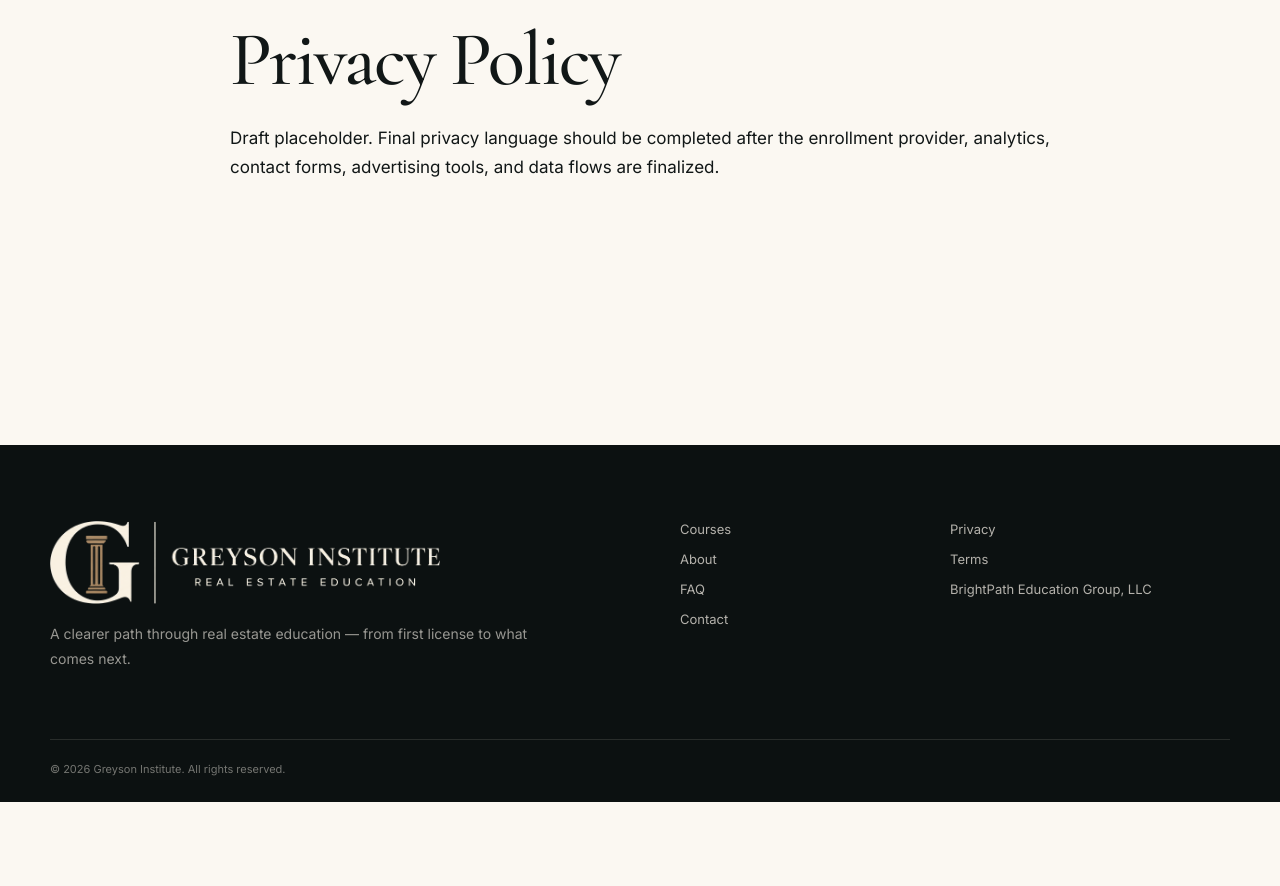
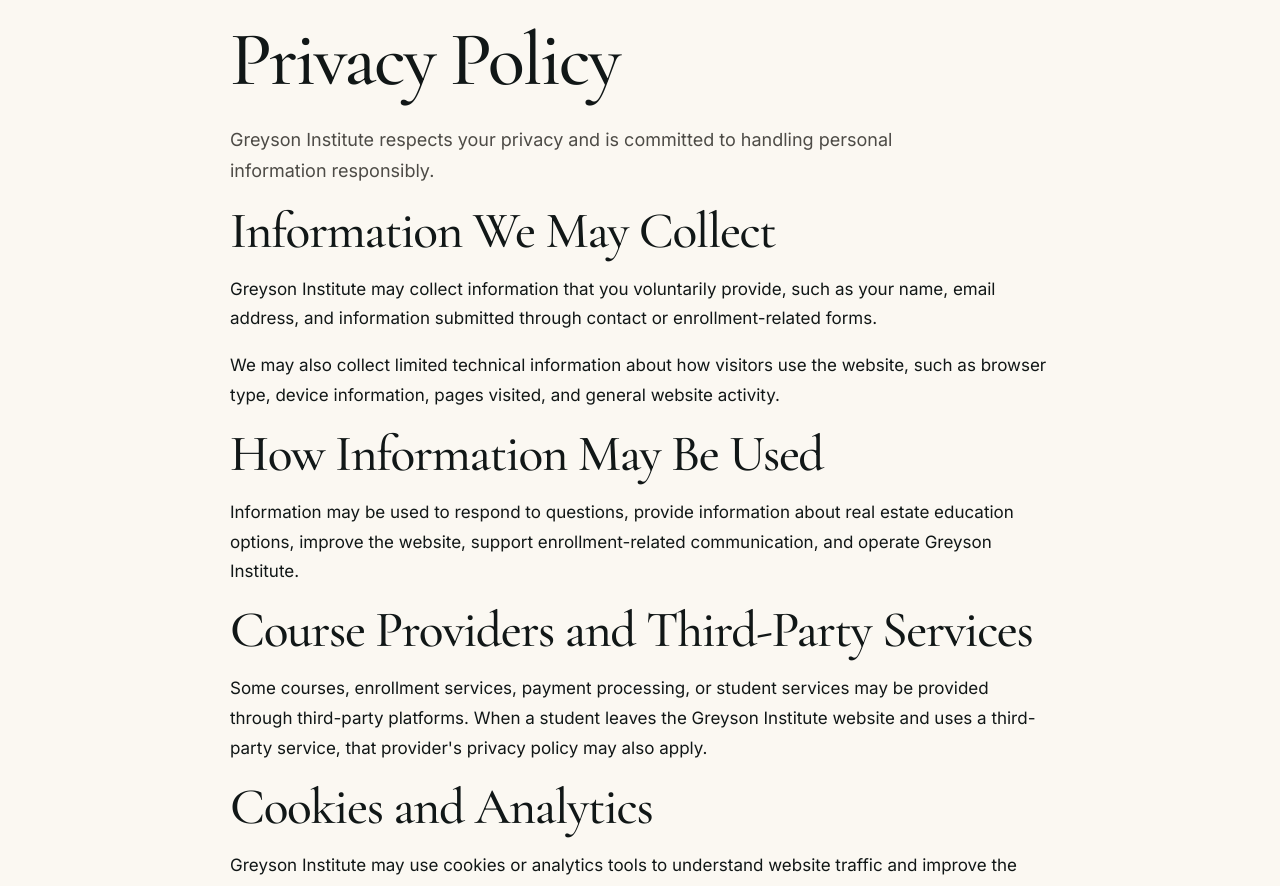
Before and after one commit to BrianLook/Greyson-Institute-Website, a Next.js app: page /privacy in a window 1280 px wide. Shown: the part 204-1090 px from the top of the page. Before the commit the page ends 1006 px from the top, so only its background shows below. Built offline with nearby package versions, Linux system fonts and the light colour scheme.

Commit message:
Add Greyson Institute Privacy Policy

```diff
--- a/app/privacy/page.tsx
+++ b/app/privacy/page.tsx
@@ -1,3 +1,82 @@
+import type { Metadata } from "next";
+
+export const metadata: Metadata = {
+  title: "Privacy Policy",
+};
+
 export default function PrivacyPage() {
-  return <section className="page-hero"><div className="container narrow prose-card"><p className="eyebrow">LEGAL</p><h1>Privacy Policy</h1><p>Draft placeholder. Final privacy language should be completed after the enrollment provider, analytics, contact forms, advertising tools, and data flows are finalized.</p></div></section>;
+  return (
+    <section className="page-hero">
+      <div className="container narrow prose-card">
+        <p className="eyebrow">LEGAL</p>
+
+        <h1>Privacy Policy</h1>
+
+        <p className="page-lead">
+          Greyson Institute respects your privacy and is committed to handling
+          personal information responsibly.
+        </p>
+
+        <h2>Information We May Collect</h2>
+
+        <p>
+          Greyson Institute may collect information that you voluntarily
+          provide, such as your name, email address, and information submitted
+          through contact or enrollment-related forms.
+        </p>
+
+        <p>
+          We may also collect limited technical information about how visitors
+          use the website, such as browser type, device information, pages
+          visited, and general website activity.
+        </p>
+
+        <h2>How Information May Be Used</h2>
+
+        <p>
+          Information may be used to respond to questions, provide information
+          about real estate education options, improve the website, support
+          enrollment-related communication, and operate Greyson Institute.
+        </p>
+
+        <h2>Course Providers and Third-Party Services</h2>
+
+        <p>
+          Some courses, enrollment services, payment processing, or student
+          services may be provided through third-party platforms. When a
+          student leaves the Greyson Institute website and uses a third-party
+          service, that provider&apos;s privacy policy may also apply.
+        </p>
+
+        <h2>Cookies and Analytics</h2>
+
+        <p>
+          Greyson Institute may use cookies or analytics tools to understand
+          website traffic and improve the user experience. Additional details
+          will be provided if analytics or advertising tools are added.
+        </p>
+
+        <h2>Sharing of Information</h2>
+
+        <p>
+          Greyson Institute does not sell personal information. Information may
+          be shared with service providers when necessary to operate the
+          website, process enrollment, provide student services, or comply with
+          legal requirements.
+        </p>
+
+        <h2>Contact</h2>
+
+        <p>
+          Questions about this Privacy Policy may be directed to Greyson
+          Institute through the contact information provided on this website.
+        </p>
+
+        <p className="muted">
+          This policy will be updated as additional enrollment, analytics,
+          advertising, and student-service systems are implemented.
+        </p>
+      </div>
+    </section>
+  );
 }
```
